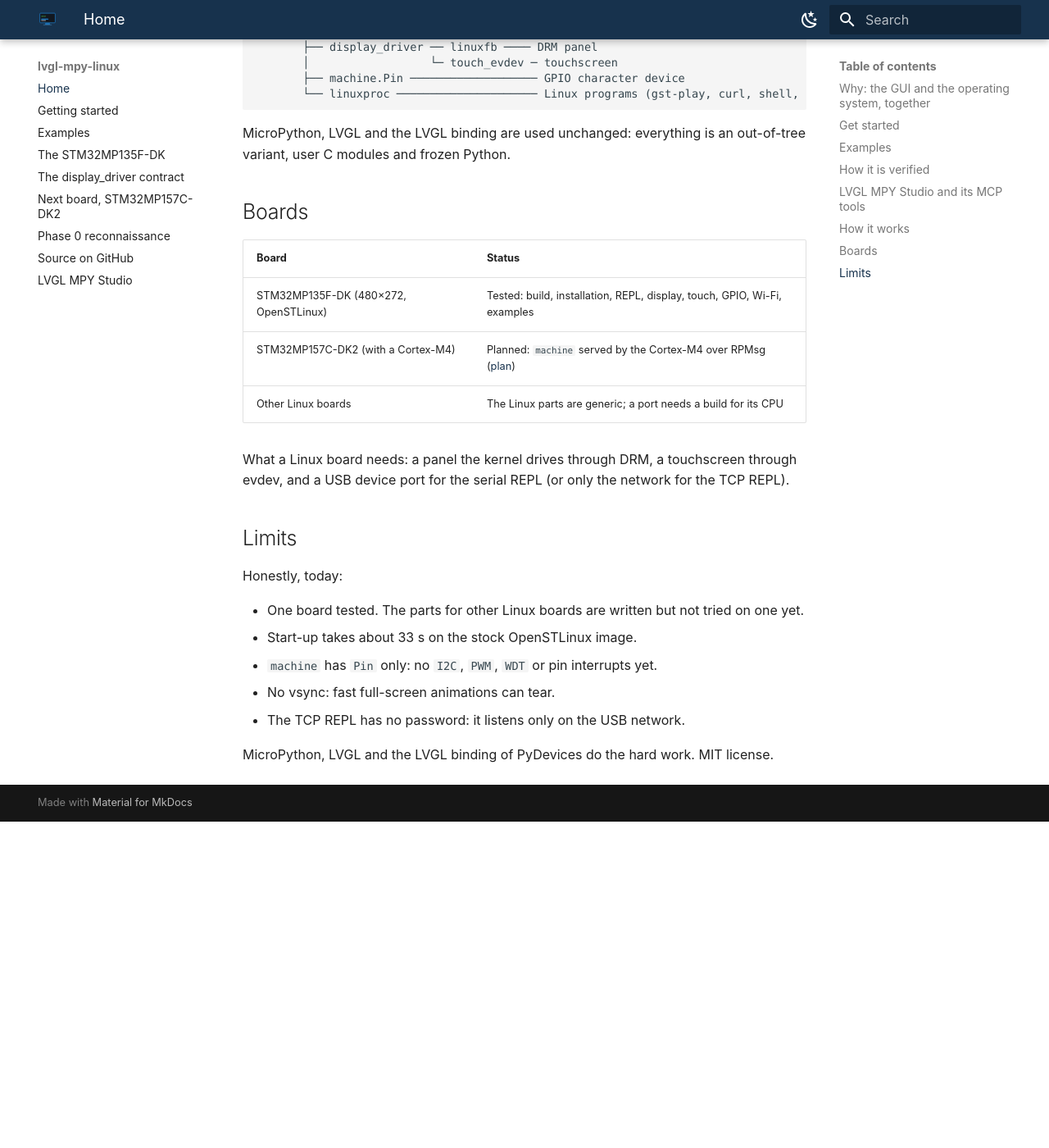
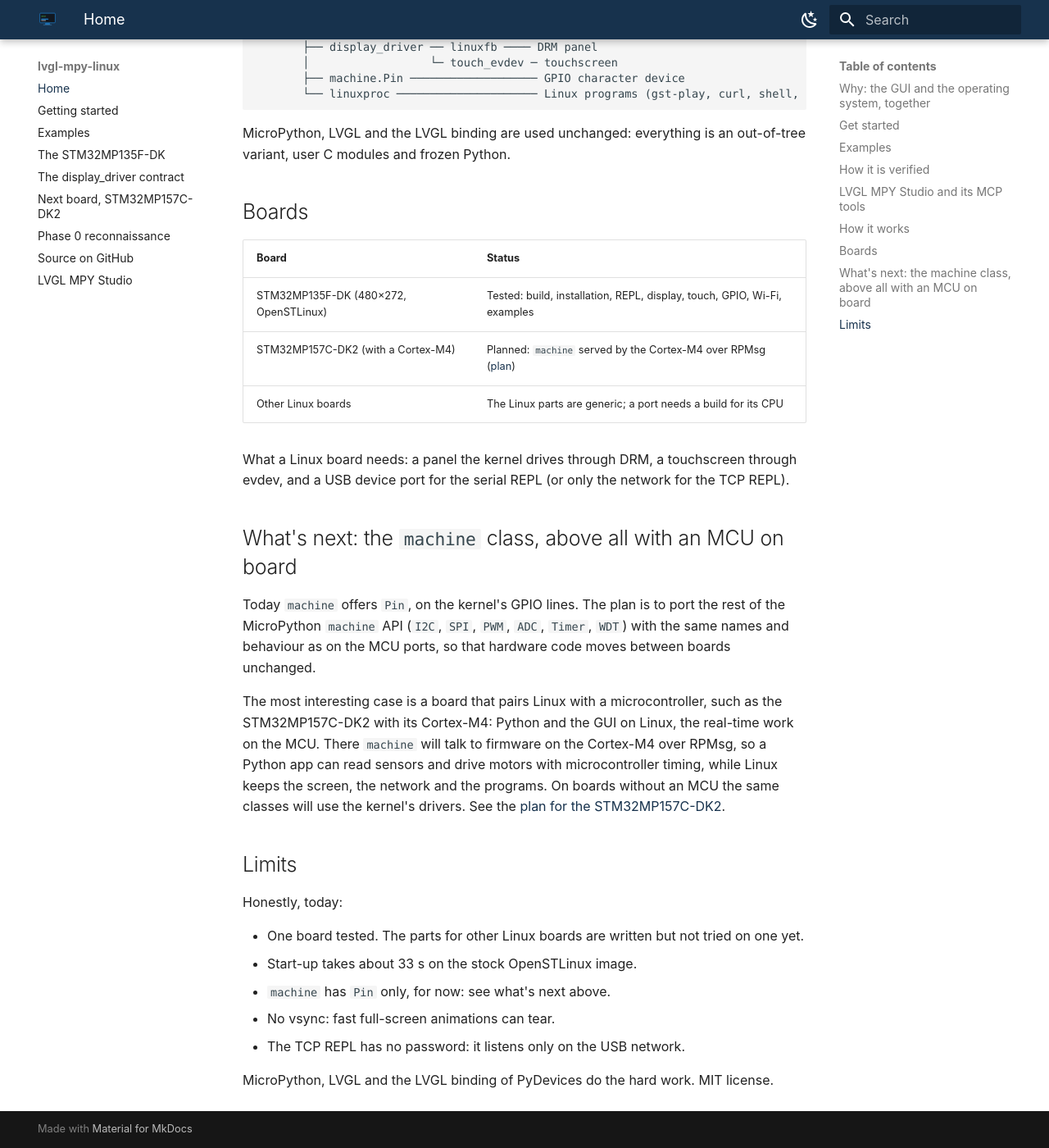
Before and after one commit to Copper-And-Code/copper-and-code-linux-boards, an MkDocs documentation site: the page built from docs/index.md, in a window 1280 px wide and 1400 px high, scrolled down 3301 px. Shown: the whole window at 82% size. Built offline with MkDocs 1.6.1 and Material for MkDocs 9.7.7, drawn with Linux system fonts in a browser that asks for light colours; before the commit the page ends 4303 px from its top, so only the background shows below that.

Commit message:
What's next: the machine class, above all on boards with an MCU
Co-Authored-By: Claude Opus 5.5 <noreply@anthropic.com>
Claude-Session: https://claude.ai/code/session_0124WePQimZSa2NwhcPhaVBN

```diff
--- a/docs/index.md
+++ b/docs/index.md
@@ -140,13 +140,26 @@ user C modules and frozen Python.
 What a Linux board needs: a panel the kernel drives through DRM, a touchscreen through evdev, and a
 USB device port for the serial REPL (or only the network for the TCP REPL).
 
+## What's next: the `machine` class, above all with an MCU on board
+
+Today `machine` offers `Pin`, on the kernel's GPIO lines. The plan is to port the rest of the
+MicroPython `machine` API (`I2C`, `SPI`, `PWM`, `ADC`, `Timer`, `WDT`) with the same names and
+behaviour as on the MCU ports, so that hardware code moves between boards unchanged.
+
+The most interesting case is a board that pairs Linux with a microcontroller, such as the
+STM32MP157C-DK2 with its Cortex-M4: Python and the GUI on Linux, the real-time work on the MCU.
+There `machine` will talk to firmware on the Cortex-M4 over RPMsg, so a Python app can read sensors
+and drive motors with microcontroller timing, while Linux keeps the screen, the network and the
+programs. On boards without an MCU the same classes will use the kernel's drivers.
+See the [plan for the STM32MP157C-DK2](stm32mp157c-dk2.md).
+
 ## Limits
 
 Honestly, today:
 
 - One board tested. The parts for other Linux boards are written but not tried on one yet.
 - Start-up takes about 33 s on the stock OpenSTLinux image.
-- `machine` has `Pin` only: no `I2C`, `PWM`, `WDT` or pin interrupts yet.
+- `machine` has `Pin` only, for now: see what's next above.
 - No vsync: fast full-screen animations can tear.
 - The TCP REPL has no password: it listens only on the USB network.
 
```
Also changed, not shown: README.md (+14 -1 lines).
